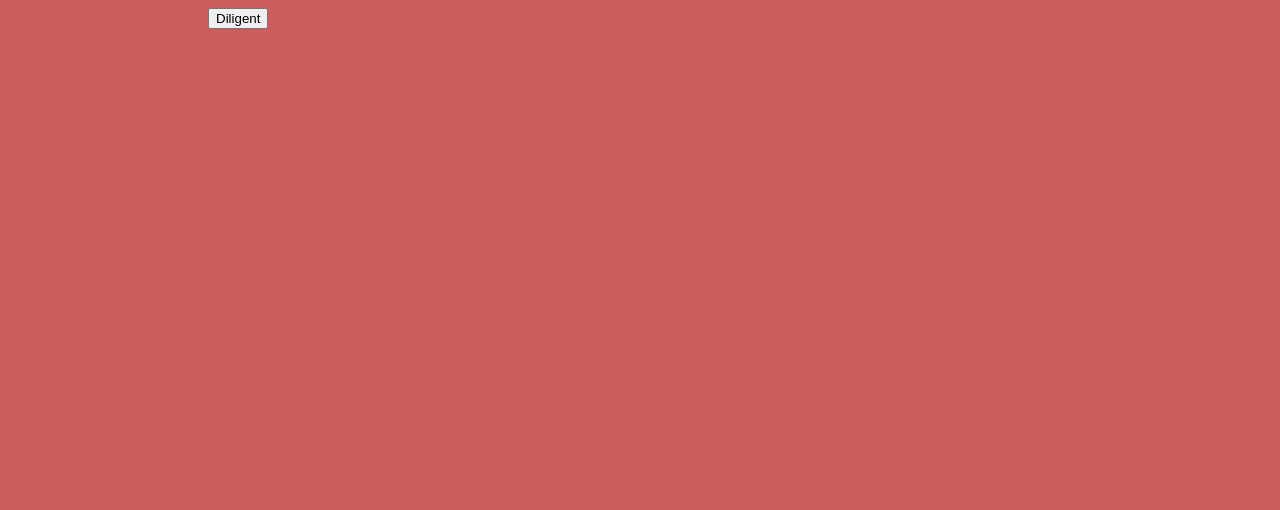
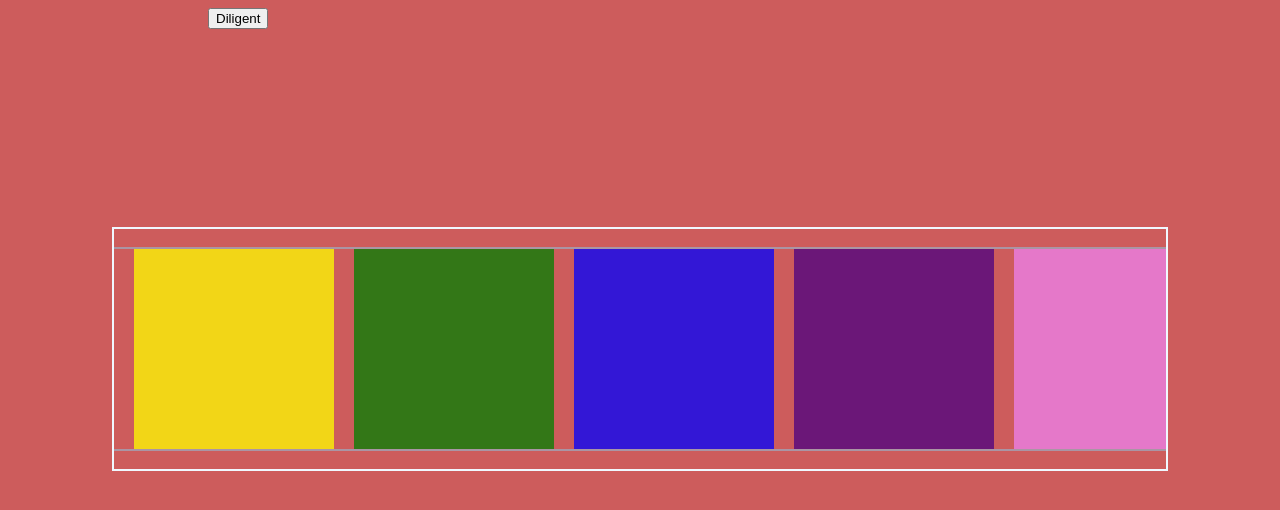
Before and after one commit to DiligentViking/dynamic-ui-components, a website with bundled scripts: page src/template.html in a window 1280 px wide. Built offline with nearby package versions, Linux system fonts and the light colour scheme.

Commit message:
Add main carousel CSS and movement JS

```diff
--- a/src/scripts/carousel.js
+++ b/src/scripts/carousel.js
@@ -1,2 +1,20 @@
-export function addCarouselBehavior(carouselContainer, carouselContent) {
+export function addCarouselBehavior(carouselContainer, carouselContent, options={gap}) {
+  carouselContent.style.gap = `${options.gap}px`;
+  carouselContent.style.transition = 'translate 1s ease';
+
+  let slideIndex = 0;
+  let distanceMoved = 0;
+
+  const slides = carouselContent.children;
+
+  function next() {
+    const slideRect = slides[slideIndex].getBoundingClientRect();
+    const spaceToMove = slideRect.width + options.gap;
+    distanceMoved += spaceToMove;
+    carouselContent.style.translate = `-${distanceMoved}px`;
+    slideIndex++;
+  }
+
+  next();  // Dev
+  setInterval(next, 5000);
 }
--- a/src/scripts/index.js
+++ b/src/scripts/index.js
@@ -4,4 +4,4 @@ import { addCarouselBehavior } from './carousel.js';
 addDropdownBehavior(document.querySelector('.dropdown-elem'), document.querySelector('.dropdown-list'));
 // TODO: Test with multiples
 
-addCarouselBehavior(document.querySelector('.carousel-container'), document.querySelector('.carousel-content'));
+addCarouselBehavior(document.querySelector('.carousel-container'), document.querySelector('.carousel-content'), {gap: 20});
--- a/src/styles/index.css
+++ b/src/styles/index.css
@@ -1,3 +1,21 @@
+/* Dropdown */
+
 .hide-dropdown-list {
   visibility: hidden;
 }
+
+
+/* Carousel */
+
+.carousel-container {
+  overflow-x: hidden;
+}
+
+.carousel-content {
+  display: flex;
+  width: fit-content;
+}
+
+.carousel-content > .slide {
+  flex-shrink: 0;
+}
--- a/src/template.html
+++ b/src/template.html
@@ -3,7 +3,7 @@
 <head>
   <meta charset="UTF-8">
   <meta name="viewport" content="width=device-width, initial-scale=1.0">
-  <title>Efficientus</title>
+  <title>Dynamic UI Components</title>
   <link rel="stylesheet" href="./styles/index.css">  <!-- FIXME: Remove this once you can webpack again -->
   <script type="module" src="./scripts/index.js"></script>  <!-- FIXME: Remove this once you can webpack again -->
 </head>
@@ -18,8 +18,16 @@
   <li>relentless</li>
 </ul>
 <div style="margin-bottom: 200px"></div>
-<div class="carousel-container">
-  <div class="carousel-content"></div>
+<div class="carousel-container" style="outline: 2px solid aliceblue; padding: 20px; margin: auto; width: 80%">
+  <div class="carousel-content" style="outline: 2px solid rgb(135, 206, 235, 0.5); padding: 0px;">
+    <div class="slide" style="background-color: rgb(255, 0, 0); opacity: 0.75; width: 200px; height: 200px"></div>
+    <div class="slide" style="background-color: rgb(255, 165, 0); opacity: 0.75; width: 200px; height: 200px"></div>
+    <div class="slide" style="background-color: rgb(255, 255, 0); opacity: 0.75; width: 200px; height: 200px"></div>
+    <div class="slide" style="background-color: rgb(0, 128, 0); opacity: 0.75; width: 200px; height: 200px"></div>
+    <div class="slide" style="background-color: rgb(0, 0, 255); opacity: 0.75; width: 200px; height: 200px"></div>
+    <div class="slide" style="background-color: rgb(75, 0, 130); opacity: 0.75; width: 200px; height: 200px"></div>
+    <div class="slide" style="background-color: rgb(238, 130, 238); opacity: 0.75; width: 200px; height: 200px"></div>
+  </div>
 </div>
 </body>
 </html>
```
